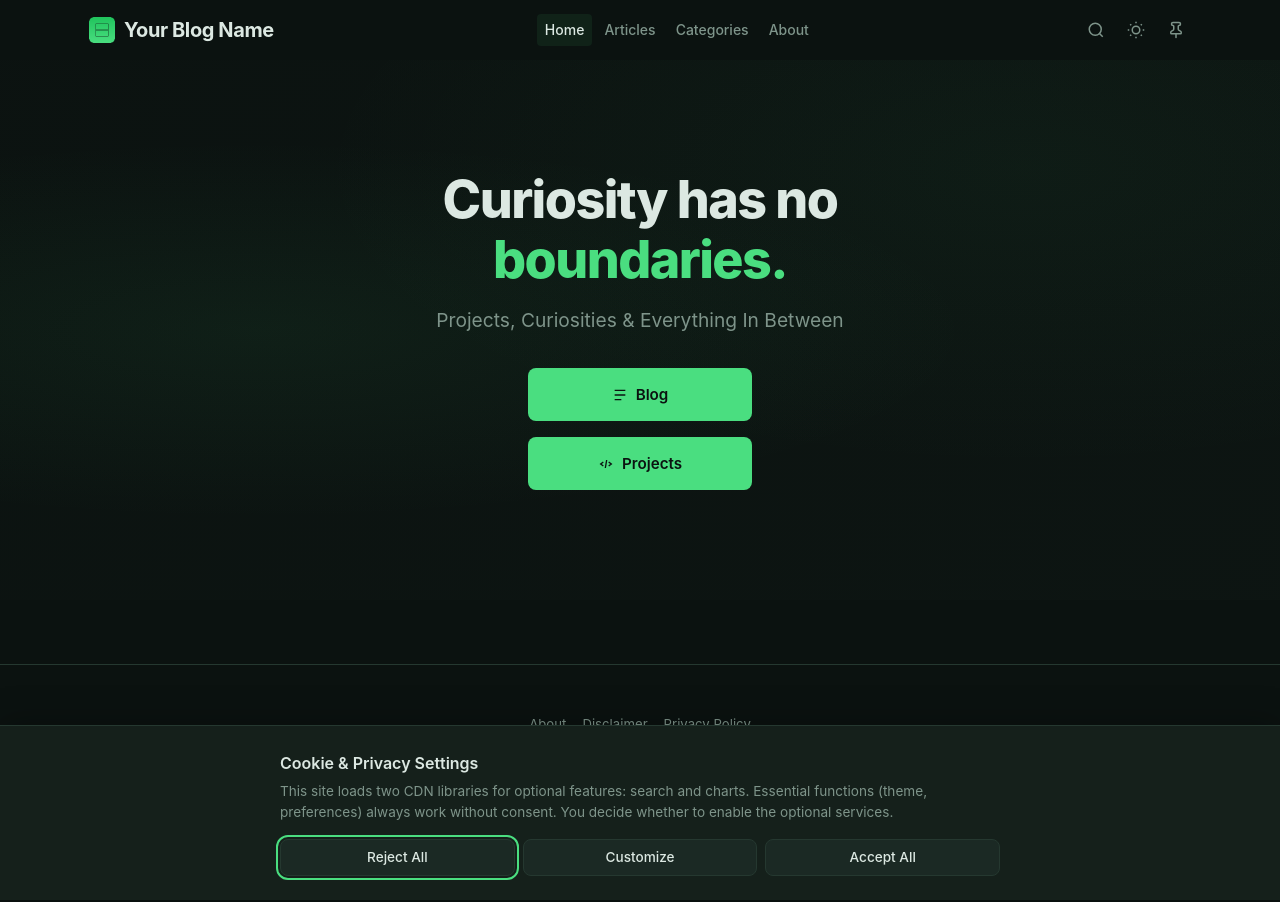
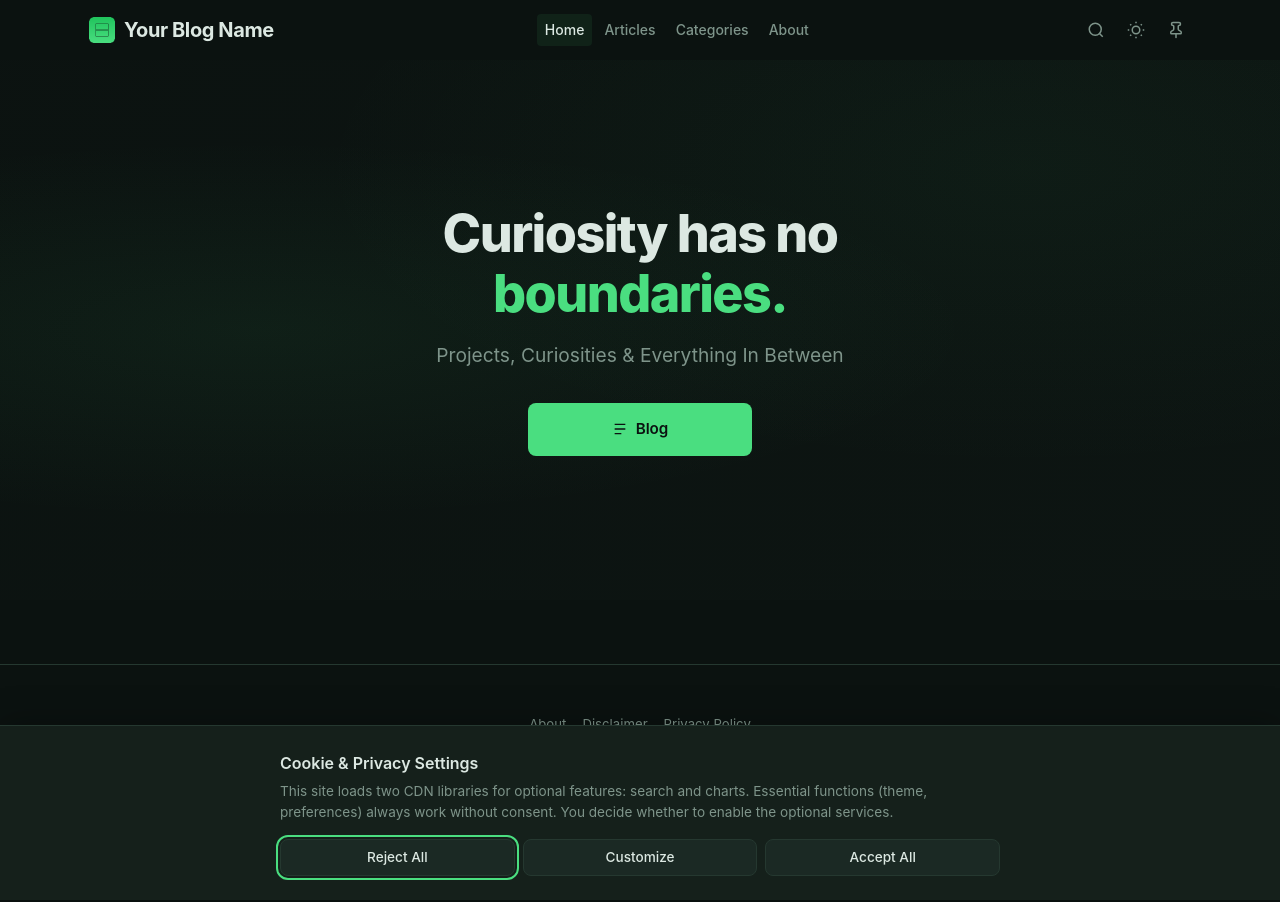
Before and after one commit to Ranzlappen/UdoBroering, a Jekyll site: the page built from index.html, in a window 1280 px wide. Built offline with Jekyll 4.4.1, drawn with Linux system fonts in a browser that asks for light colours; the list of posts is cut into pages by our own code.

Commit message:
Remove 'Projects' link from hero.html
Removed the 'Projects' call-to-action link from the hero section.

```diff
--- a/_includes/hero.html
+++ b/_includes/hero.html
@@ -12,12 +12,6 @@
         </svg>
         Blog
       </a>
-      <a href="{{ '/projects/' | relative_url }}" class="hero-cta hero-cta--block">
-        <svg xmlns="http://www.w3.org/2000/svg" fill="none" viewBox="0 0 24 24" stroke="currentColor" stroke-width="2">
-          <path d="M8 9l-4 3 4 3M16 9l4 3-4 3M13 6l-2 12"/>
-        </svg>
-        Projects
-      </a>
     </nav>
   </div>
 </section>
```
